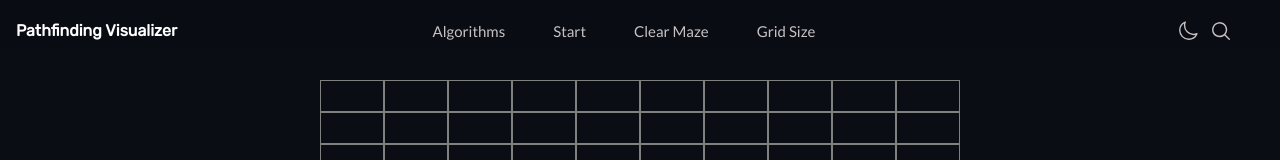
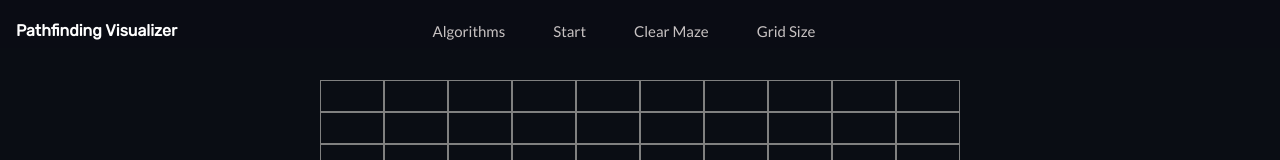
Before and after one commit to jacksonfernando/pathfinding-visualizer, a Next.js app: page / in a window 1280 px wide. Shown: the top 160 px of the page. Built offline with nearby package versions, Linux system fonts and the light colour scheme.

Commit message:
delete mangnifying glass and night mode

```diff
--- a/src/components/navbar/index.js
+++ b/src/components/navbar/index.js
@@ -2,7 +2,7 @@
 
 import { useState } from 'react';
 import navbarStyle from './navbar.module.css'
-import { HiMagnifyingGlass, HiOutlineMoon, HiOutlineBars3 } from "react-icons/hi2";
+import { HiOutlineBars3 } from "react-icons/hi2";
 import { latoFont } from '../../../config/fonts'
 import { IoCloseOutline } from "react-icons/io5";
 import { NAVBAR_TITLE } from '../../../constants/global';
@@ -42,8 +42,6 @@ const Navbar = () => {
 
   const renderNavbarIcons = () => {
     const icons = {
-      moonIcon: <HiOutlineMoon size={22} key='moon' />,
-      searchIcon: <HiMagnifyingGlass size={22} key='search' />,
       menuIcon: <HiOutlineBars3
         key='menu'
         size={30}
@@ -70,9 +68,6 @@ const Navbar = () => {
           <div className={latoFont.variable}>
             {renderMenu(navbarStyle.menuContainer, navbarStyle.menuList)}
           </div>
-          <div className={navbarStyle.iconContainer}>
-            {renderNavbarIcons()}
-          </div>
           {dropdownMenu && renderMenu(navbarStyle.dropdownMenu, navbarStyle.dropdownMenuList)}
         </div>
         <Algorithmsmodal open={isModalOpen} setIsModalOpen={setIsModalOpen} />
```
